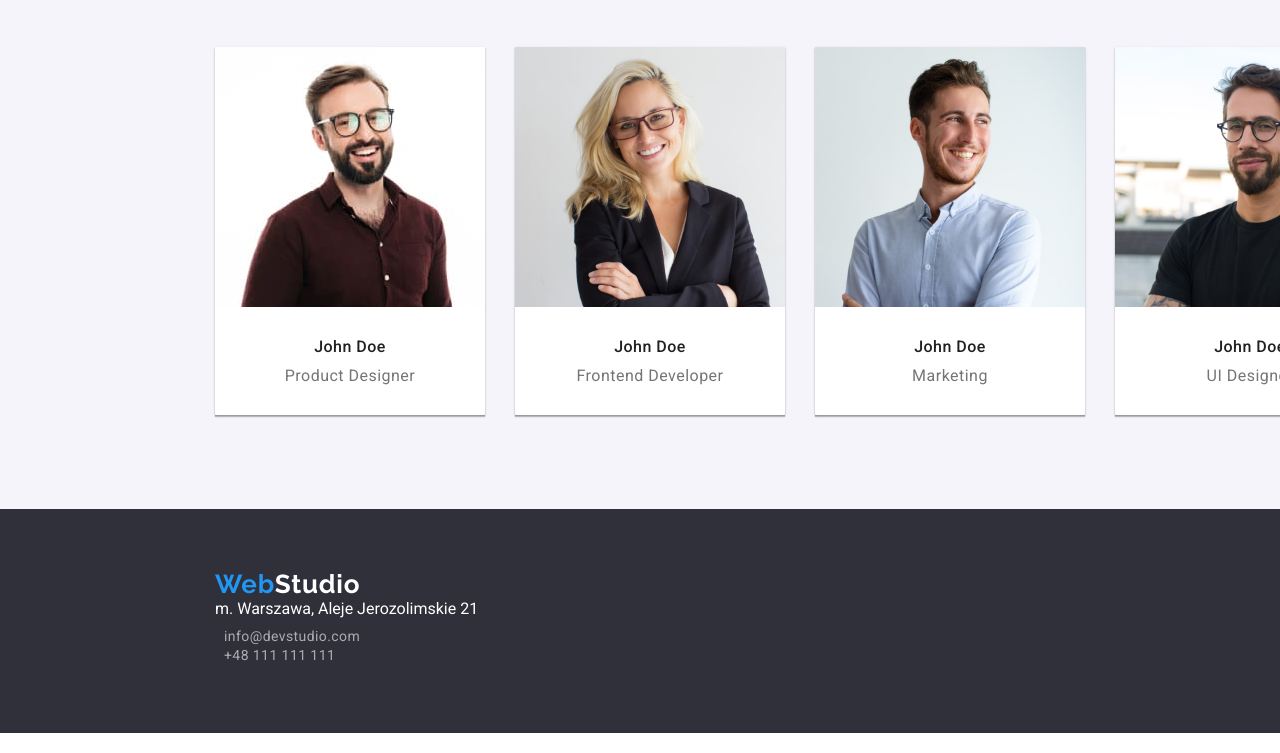
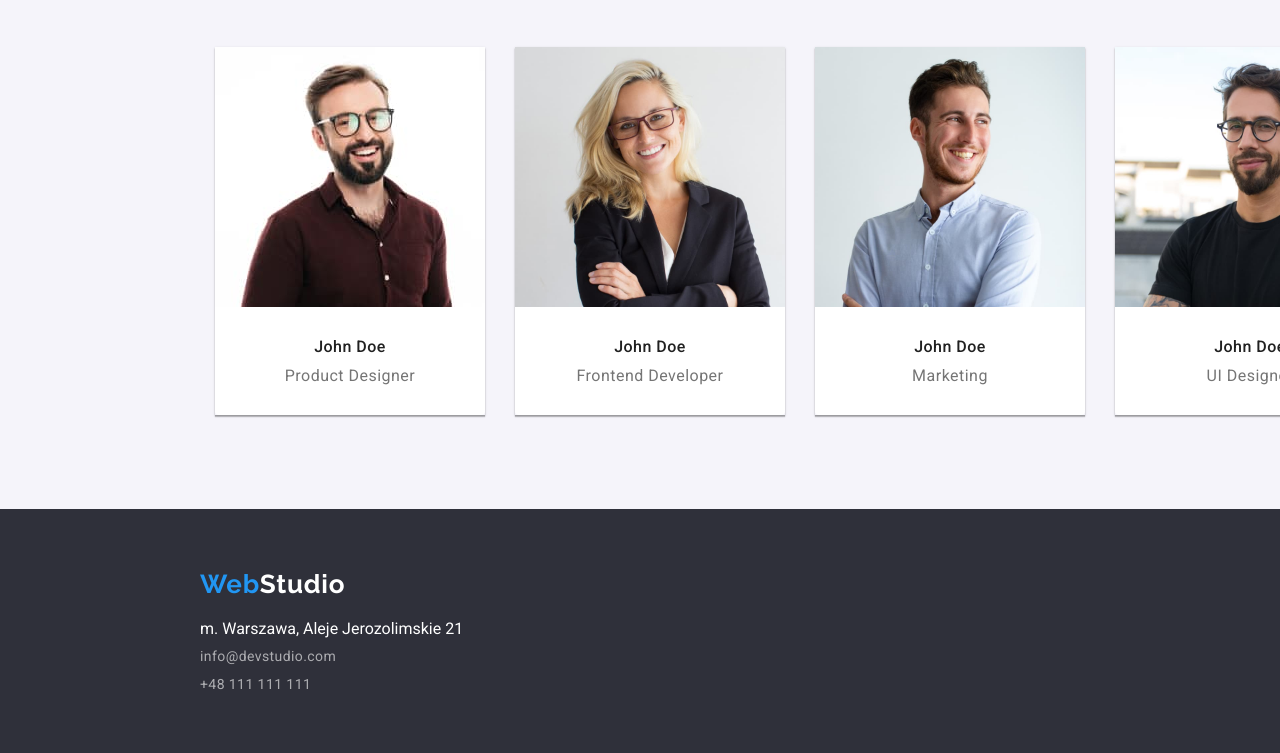
Before and after one commit to MateuszTyb/goit-markup-hw-03, a plain HTML site: page index.html in a window 1280 px wide. Shown: the part 1576-2329 px from the top of the page. Drawn offline with nearby package versions, Linux system fonts and the light colour scheme.

Commit message:
Ostatnie zmiany footer

```diff
--- a/index.html
+++ b/index.html
@@ -143,11 +143,9 @@
   <footer class="footer">
     <div class="container">
       <a class="logo-darktheme" href="#mainweb">Web<span>Studio</span></a>
-      <address>
-        <a class="footer-adres" href="https://goo.gl/maps/imskWViYpNZ9BuhFA" target="_blank">m. Warszawa, Aleje
-          Jerozolimskie 21</a>
-      </address>
       <ul class="list">
+        <li class="item"><a class="footer-adres" href="https://goo.gl/maps/imskWViYpNZ9BuhFA" target="_blank">m. Warszawa, Aleje
+          Jerozolimskie 21</a></li>
         <li class="item">
           <a class="footer-link" href="mailto:info@devstudio.com">info@devstudio.com</a>
         </li>
--- a/styles/style.css
+++ b/styles/style.css
@@ -313,7 +313,7 @@ button {
 /*--FOOTER--*/
 
 .footer .container {
-  padding: 60px 15px;
+  padding: 60px 0px;
 }
 
 .footer {
@@ -322,7 +322,13 @@ button {
   text-decoration: none;
 }
 
-.footer
+.footer .item:not(:first-child){
+  margin-top: 9px;
+}
+
+.footer .item:first-child{
+  margin-top: 20px;
+}
 
 .footer-adres {
   text-decoration: none;
@@ -345,10 +351,6 @@ button {
 }
 .footer span {
   color: var(--third-color);
-}
-
-.footer .list{
-  padding: 9px;
 }
 
 /*--FOOTER--*/
```
